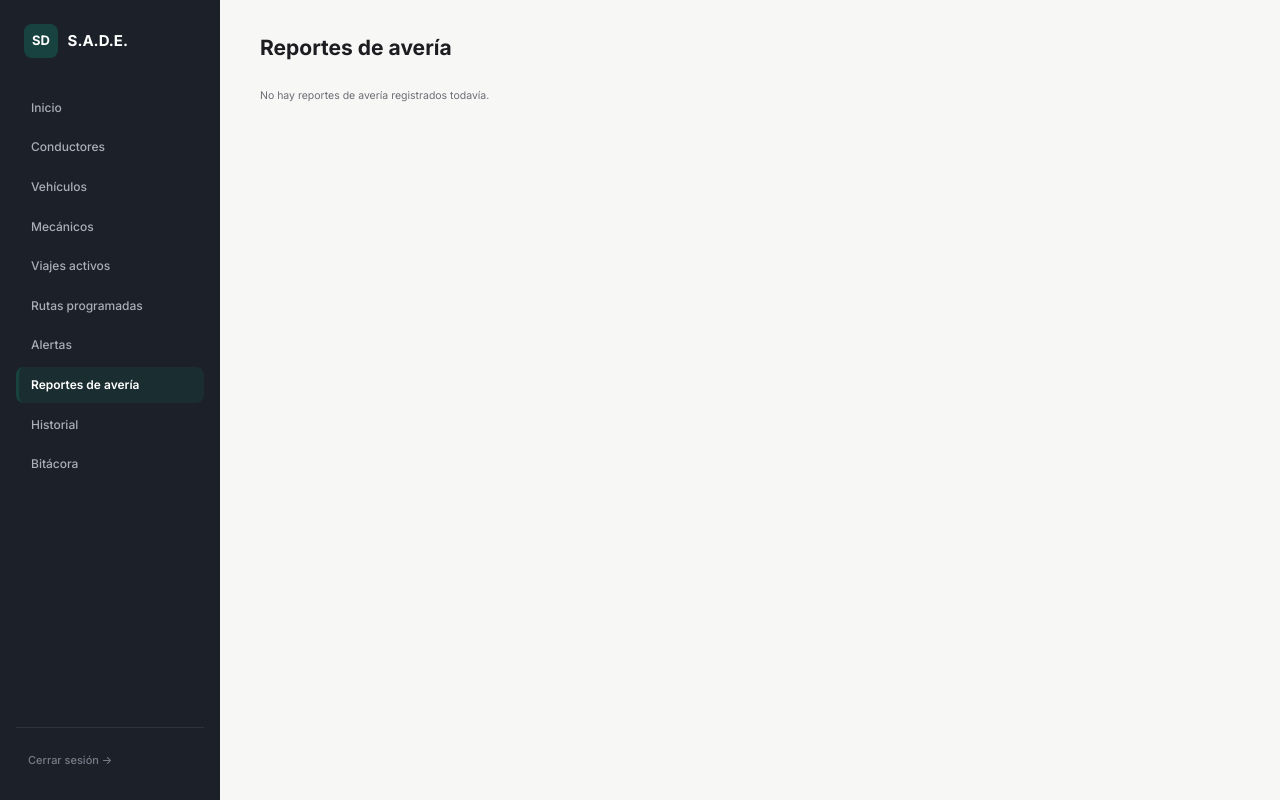
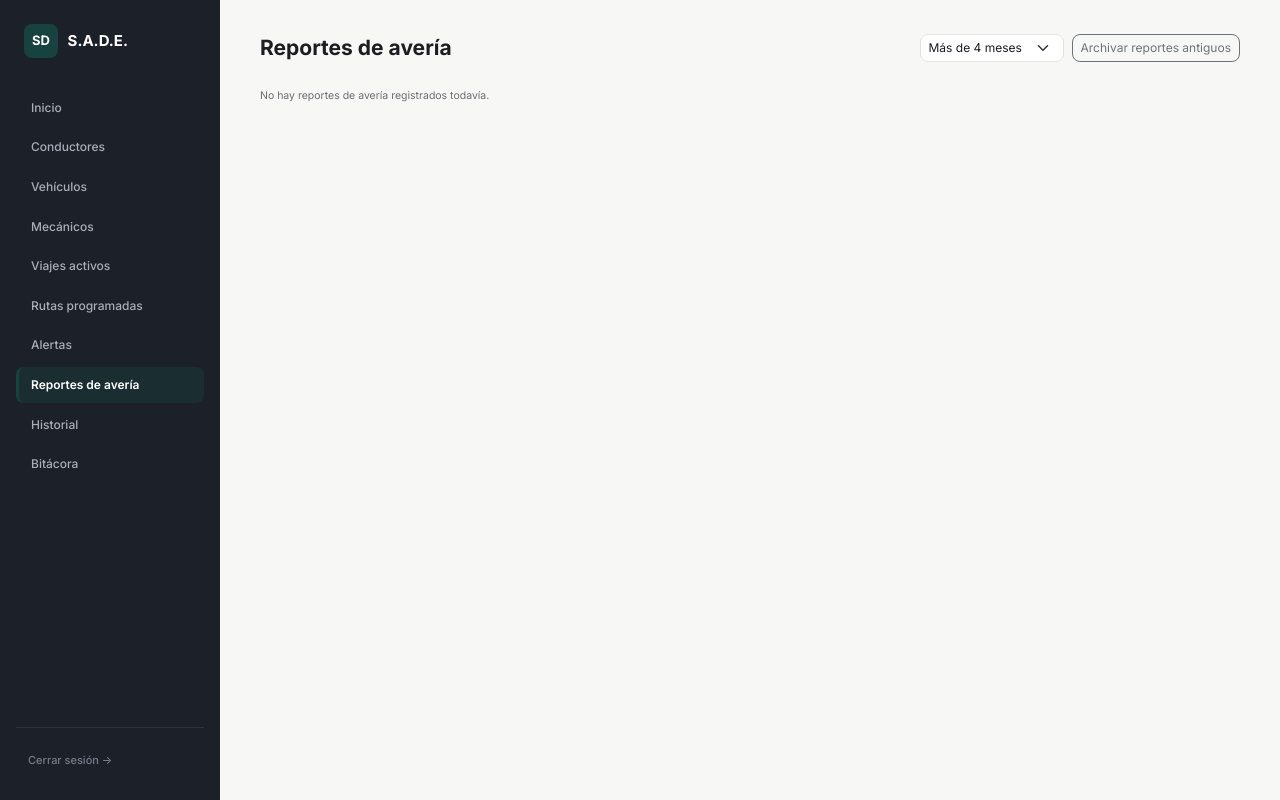
Before and after one commit to mqvmxm/sade_01, a Python web app: template app/templates/admin/reportes_averia/lista.html in a window 1280 px wide. Run offline with Jinja, Linux system fonts and the light colour scheme; the template is opened without the code that fills it, so the values that code supplies are empty.

Commit message:
feat: archivar reportes de averia antiguos (punto 1 de la profesora)
Agrega archivado_en a ReporteAveria (columna ya creada en la BD real
via ALTER TABLE). La lista de reportes solo muestra archivado_en IS
NULL por default; un boton con select (4/8/12 meses) y confirm()
archiva (no borra) los reportes mas viejos que el corte elegido,
dejando registro en Bitacora. El Historial sigue encontrando estos
reportes archivados igual que los activos, sin perder precision.

```diff
--- a/app/models/reporte_averia.py
+++ b/app/models/reporte_averia.py
@@ -28,6 +28,10 @@ class ReporteAveria(db.Model):
     descripcion = db.Column(db.Text, nullable=False)
     estado_vehiculo_prev = db.Column(db.String(20), nullable=False)
     registrado_en = db.Column(db.DateTime, nullable=False, default=datetime.now)
+    # NULL = visible en la lista normal; con fecha = archivado (oculto de la
+    # lista por default, pero conservado para el Historial, ver
+    # admin.reportes_averia_archivar y admin._construir_eventos_historial).
+    archivado_en = db.Column(db.DateTime, nullable=True)
 
     viaje = db.relationship("Viaje", backref=db.backref("reportes_averia", lazy=True))
     vehiculo = db.relationship(
--- a/app/templates/admin/reportes_averia/lista.html
+++ b/app/templates/admin/reportes_averia/lista.html
@@ -5,7 +5,18 @@
 {% block active_page %}reportes_averia{% endblock %}
 
 {% block admin_content %}
-<p class="page-title mb-4">Reportes de avería</p>
+<div class="d-flex justify-content-between align-items-center mb-4 gap-3">
+    <p class="page-title mb-0">Reportes de avería</p>
+    <form method="POST" action="{{ url_for('admin.reportes_averia_archivar') }}" id="form-archivar-reportes" class="d-flex align-items-center gap-2">
+        <input type="hidden" name="csrf_token" value="{{ csrf_token() }}">
+        <select class="form-select form-select-sm" name="meses" id="select-meses-archivar" style="width: auto;">
+            <option value="4">Más de 4 meses</option>
+            <option value="8">Más de 8 meses</option>
+            <option value="12">Más de 12 meses</option>
+        </select>
+        <button type="submit" class="btn btn-outline-secondary btn-sm text-nowrap">Archivar reportes antiguos</button>
+    </form>
+</div>
 
 {% if reportes %}
 <div class="table-responsive">
@@ -43,4 +54,21 @@
 {% else %}
 <p class="text-muted">No hay reportes de avería registrados todavía.</p>
 {% endif %}
+
+<script>
+    (function () {
+        var formulario = document.getElementById('form-archivar-reportes');
+        var selectMeses = document.getElementById('select-meses-archivar');
+        formulario.addEventListener('submit', function (evento) {
+            var meses = selectMeses.value;
+            var confirmado = confirm(
+                '¿Archivar todos los reportes de más de ' + meses + ' meses? ' +
+                'Esto no los borra, solo los oculta de esta lista.'
+            );
+            if (!confirmado) {
+                evento.preventDefault();
+            }
+        });
+    })();
+</script>
 {% endblock %}
```
Also changed, not shown: app/controllers/admin.py (+56 -1 lines).
